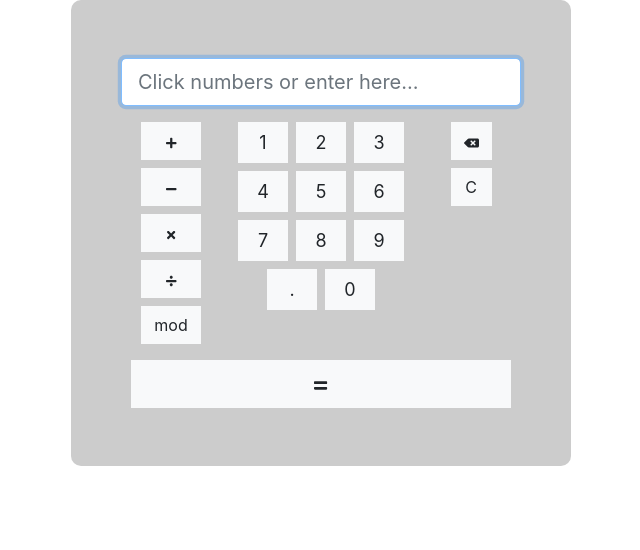
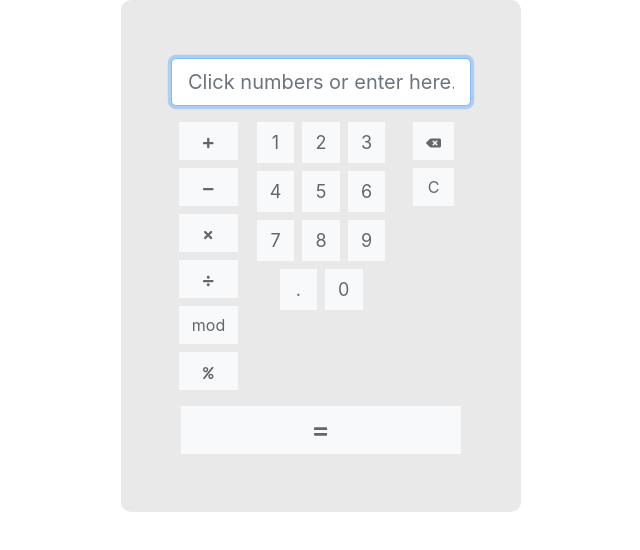
Before and after one commit to keljr021/react-calculator, a React (Create React App) app: page / in a window 1280 px wide. Shown: the top 550 px of the page, without its empty margins (319-959 px from the left). Built offline with nearby package versions, Linux system fonts and the light colour scheme.

Commit message:
Added percentage operator.

```diff
--- a/src/App.js
+++ b/src/App.js
@@ -7,9 +7,8 @@ class App extends Component {
 
     return (
       <div className="App">
-        <Calculator maxWidth={500}
+        <Calculator maxWidth={400}
                     borderRadius={10}
-                    cssStyles={"default"}
                     displayFormula={true} />
       </div>
     );
--- a/src/CalcButtons.js
+++ b/src/CalcButtons.js
@@ -22,6 +22,7 @@ class CalcButtons extends Component {
           <button className={btnClass} onClick={() => this.handleClick('mul')}><FontAwesomeIcon icon="times" size="xs" /></button>
           <button className={btnClass} onClick={() => this.handleClick('div')}><FontAwesomeIcon icon="divide" size="xs" /></button>
           <button className={btnClass} onClick={() => this.handleClick('mod')}>mod</button>
+          <button className={btnClass} onClick={() => this.props.valueToPercent()}><FontAwesomeIcon icon="percent" size="xs" /></button>
         </div>
       </div>
     );
--- a/src/Calculator.js
+++ b/src/Calculator.js
@@ -1,6 +1,6 @@
 import React, { Component } from 'react';
 import { library } from '@fortawesome/fontawesome-svg-core';
-import { faBackspace, faPlus, faMinus, faTimes, faDivide, faEquals } from '@fortawesome/free-solid-svg-icons';
+import { faBackspace, faPlus, faMinus, faTimes, faDivide, faEquals, faPercent } from '@fortawesome/free-solid-svg-icons';
 import InputBox from './InputBox';
 import CalcButtons from './CalcButtons';
 import NumButtons from './NumButtons';
@@ -8,7 +8,7 @@ import ClearButtons from './ClearButtons';
 import EnterButton from './EnterButton';
 import './styles/default.css';
 
-library.add(faBackspace, faPlus, faMinus, faTimes, faDivide, faEquals);
+library.add(faBackspace, faPlus, faMinus, faTimes, faDivide, faEquals, faPercent);
 
 class Calculator extends Component {
 
@@ -74,6 +74,21 @@ class Calculator extends Component {
     this.setState({
       numArray: numArray
     });
+  }
+
+  valueToPercent = () => {
+
+    let input = this.state.value;
+
+    if(isNaN(input))
+      return false;
+
+    let inputToPercent = parseFloat(input) / 100;
+
+    this.setState({
+      value: inputToPercent
+    });
+
   }
 
   calculate = () => {
@@ -171,7 +186,7 @@ class Calculator extends Component {
         <InputBox backspaceValue={this.backspaceValue} inputValue={this.inputValue} storeNumber={this.storeNumber} storeOperator={this.storeOperator} calculate={this.calculate} opArray={opArray} value={value} />
 
         <div>
-          <CalcButtons storeNumber={this.storeNumber} storeOperator={this.storeOperator}/>
+          <CalcButtons storeNumber={this.storeNumber} storeOperator={this.storeOperator} valueToPercent={this.valueToPercent}/>
           <NumButtons inputValue={this.inputValue} />
           <ClearButtons backspaceValue={this.backspaceValue} resetValues={this.resetValues}/>
         </div>
--- a/src/styles/default.css
+++ b/src/styles/default.css
@@ -8,14 +8,15 @@ div {
   -webkit-border-radius: 0;
   -moz-border-radius: 0;
   -ms-border-radius: 0;
+  color: #666 !important;
 }
 
 .calc {
   max-width: 50%;
   margin: 0 auto;
   padding: 50px;
-  background-color: #ccc;
   border-radius: 10px;
+  background-color: #e9e9e9;
 }
 
 .calc-numberbox button {
```
